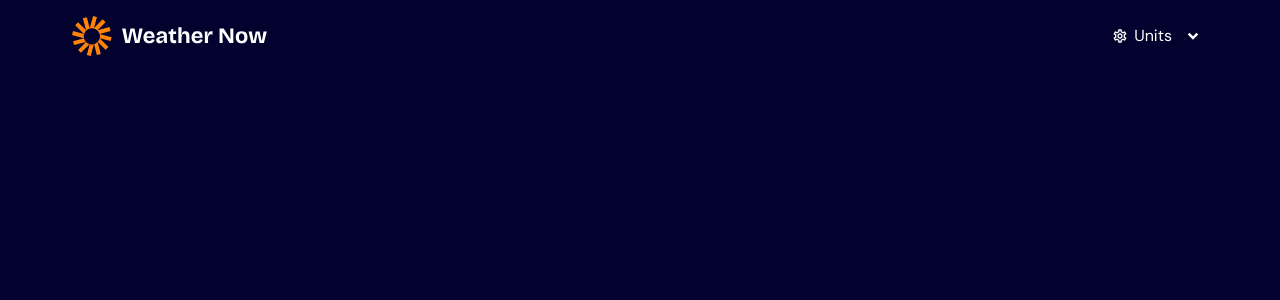
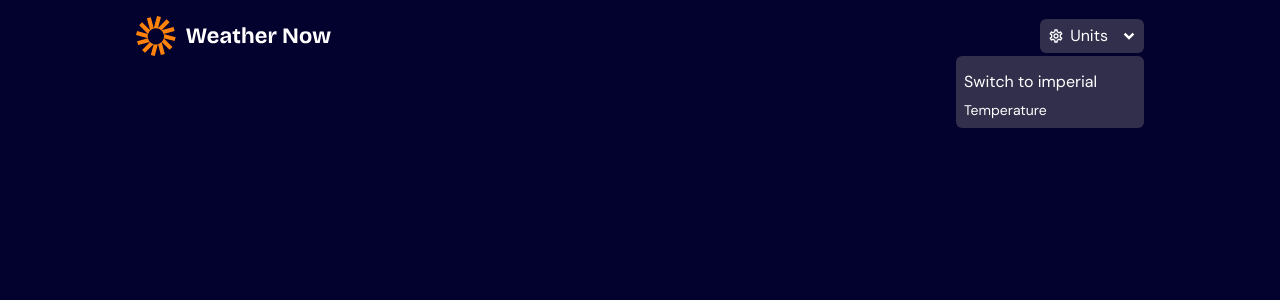
Before and after one commit to Harkornde/Weather, a React (Vite) app: page / in a window 1280 px wide. Shown: the top 300 px of the page. Built offline with nearby package versions, Linux system fonts and the light colour scheme.

Commit message:
Adding the imperial button and some fixes to the navbar

```diff
--- a/src/components/NavBar.jsx
+++ b/src/components/NavBar.jsx
@@ -4,7 +4,7 @@ import { RiArrowDropDownLine } from "react-icons/ri";
 function NavBar() {
   return (
     <>
-      <div className="flex items-center justify-between px-2 py-4 bg-[#03012d] w-9/10 fixed top-0">
+      <div className="flex items-center justify-between px-2 py-4 bg-[#03012d] w-9/10 md:w-8/10 fixed top-0 left-1/2 -translate-x-1/2">
           {/* Logo section */}
           <div>
             <img
@@ -16,11 +16,23 @@ function NavBar() {
 
           {/* Units */}
           <div>
-          <button className="flex items-center gap-1.5">
+            <button className="flex items-center gap-1.5 bg-[#312f4b] pl-2 py-0.5 rounded-md">
               <MdOutlineSettings />
               <h>Units</h>
-            <RiArrowDropDownLine size={"30px"}/>
+              <RiArrowDropDownLine size={"30px"} />
             </button>
+          </div>
+
+          {/* Dropdown */}
+          <div className="absolute mr-2 p-2 right-0 top-14 bg-[#312f4b] flex flex-col w-47 rounded-md ">
+            <button className="hover:border hover:p-0.5 hover:rounded-md focus:rounded-md h-9">
+              <h1 className="text-left">Switch to imperial</h1>
+            </button>
+
+            {/* Building the temperature */}
+            <div>
+              <p className="text-sm">Temperature</p>
+            </div>
           </div>
         </div>
     </>
@@ -28,8 +40,3 @@ function NavBar() {
 }
 
 export default NavBar;
-// padding: 8px;
-//     background: red;
-//     position: fixed;
-//     width: 90%;
-//196/40
--- /dev/null
+++ b/src/components/SearchBar.jsx
@@ -0,0 +1,5 @@
+function SearchBar() {
+  return <div>SearchBar</div>;
+}
+
+export default SearchBar;
```
Lines whose indentation alone changed are shown as unchanged.
